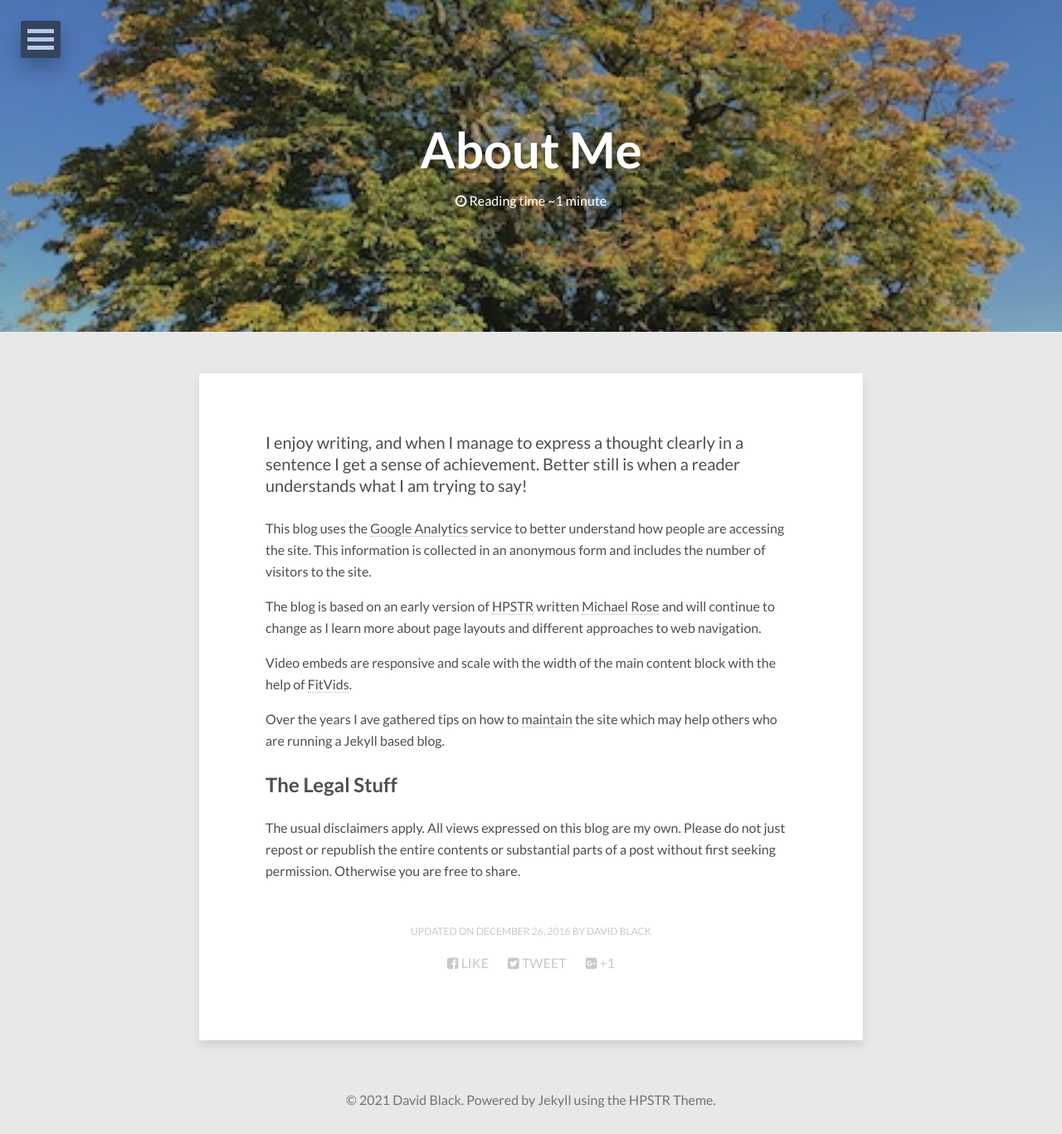
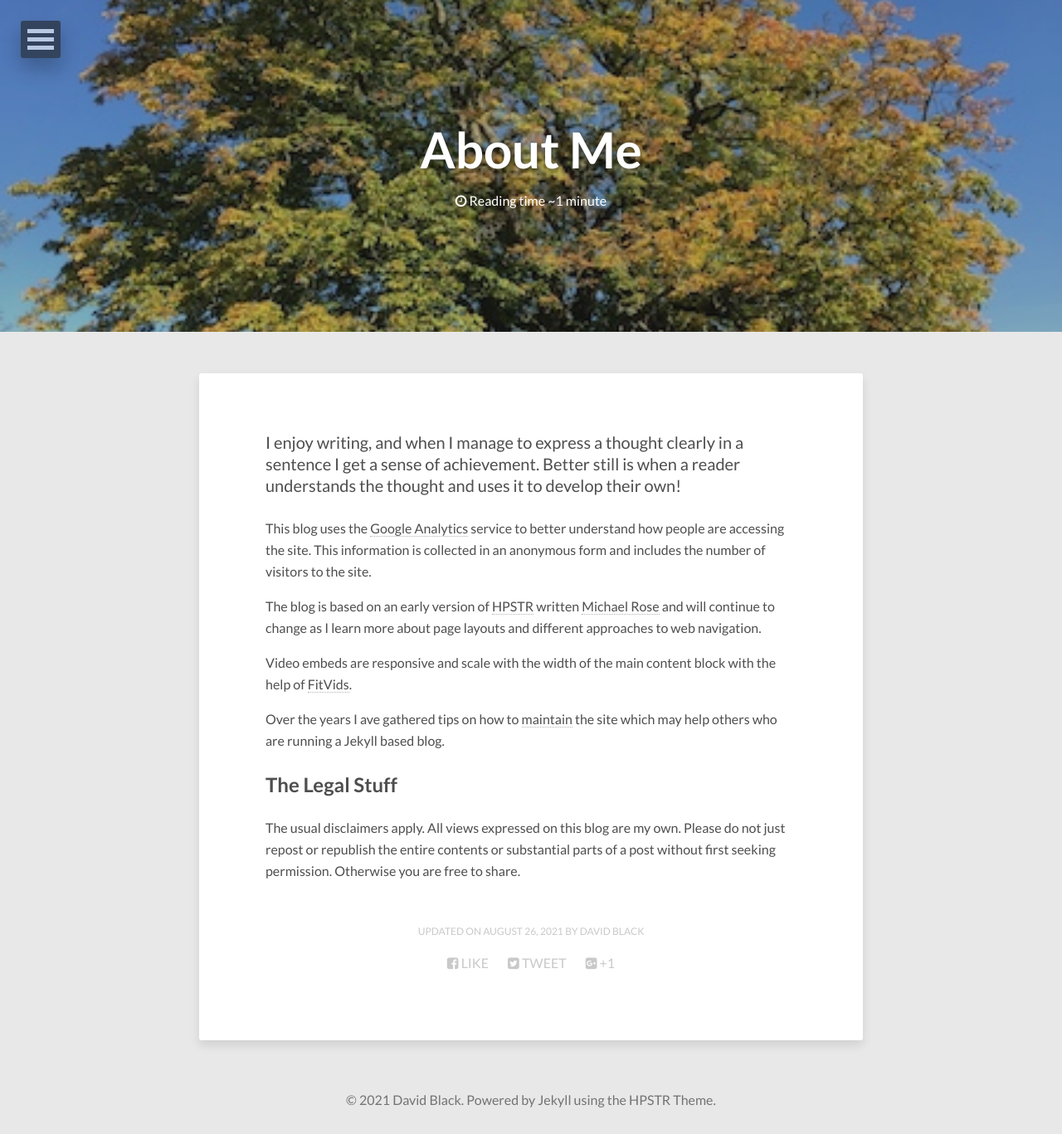
Before and after one commit to dtinblack/dtinblack.github.io, a Jekyll site: the page built from about/index.md, in a window 1280 px wide. Shown: the whole page at 83% size. Built offline with Jekyll 4.4.1, drawn with Linux system fonts in a browser that asks for light colours; nearby versions of some CDN libraries.

```diff
--- a/about/index.md
+++ b/about/index.md
@@ -4,13 +4,13 @@ title: About Me
 image:
   feature: tree-picture-reduced.jpg
   credit:
-  creditlink: David Black
+creditlink: David Black
 comments: false
-modified: 2016-12-26
+modified: 2021-08-26
 ---
 
 <p>
-I enjoy writing, and when I manage to express a thought clearly in a sentence I get a sense of achievement. Better still is when a reader understands what I am trying to say!
+I enjoy writing, and when I manage to express a thought clearly in a sentence I get a sense of achievement. Better still is when a reader understands the thought and uses it to develop their own!
 </p>
 
 This blog uses the <a href="http://www.google.co.uk/analytics/">Google Analytics</a> service to better understand how people are accessing the site. This information is collected in an anonymous form and includes the number of visitors to the site.
```
Also changed, not shown: _posts/2021-06-26-producer-responsibilities.md (added, +24 -0 lines).
